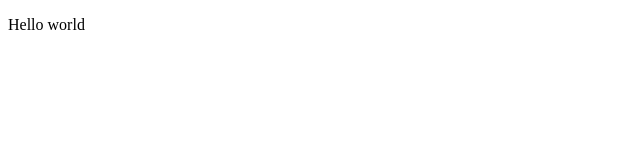
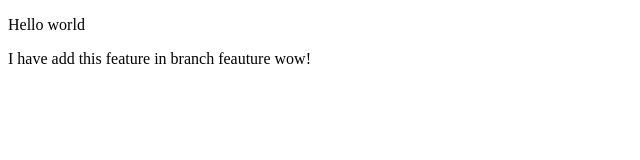
Before and after one commit to imrankhan992/myLocalRepo, a plain HTML site: page index.html in a window 1280 px wide. Shown: the whole page, without its empty margins (0-640 px from the left). Drawn offline with Linux system fonts and the light colour scheme.

Commit message:
Modify index.html page

```diff
--- a/index.html
+++ b/index.html
@@ -7,5 +7,6 @@
 </head>
 <body>
     <p>Hello world</p>
+    <p>I have add this feature in branch feauture wow!</p>
 </body>
 </html>
```
